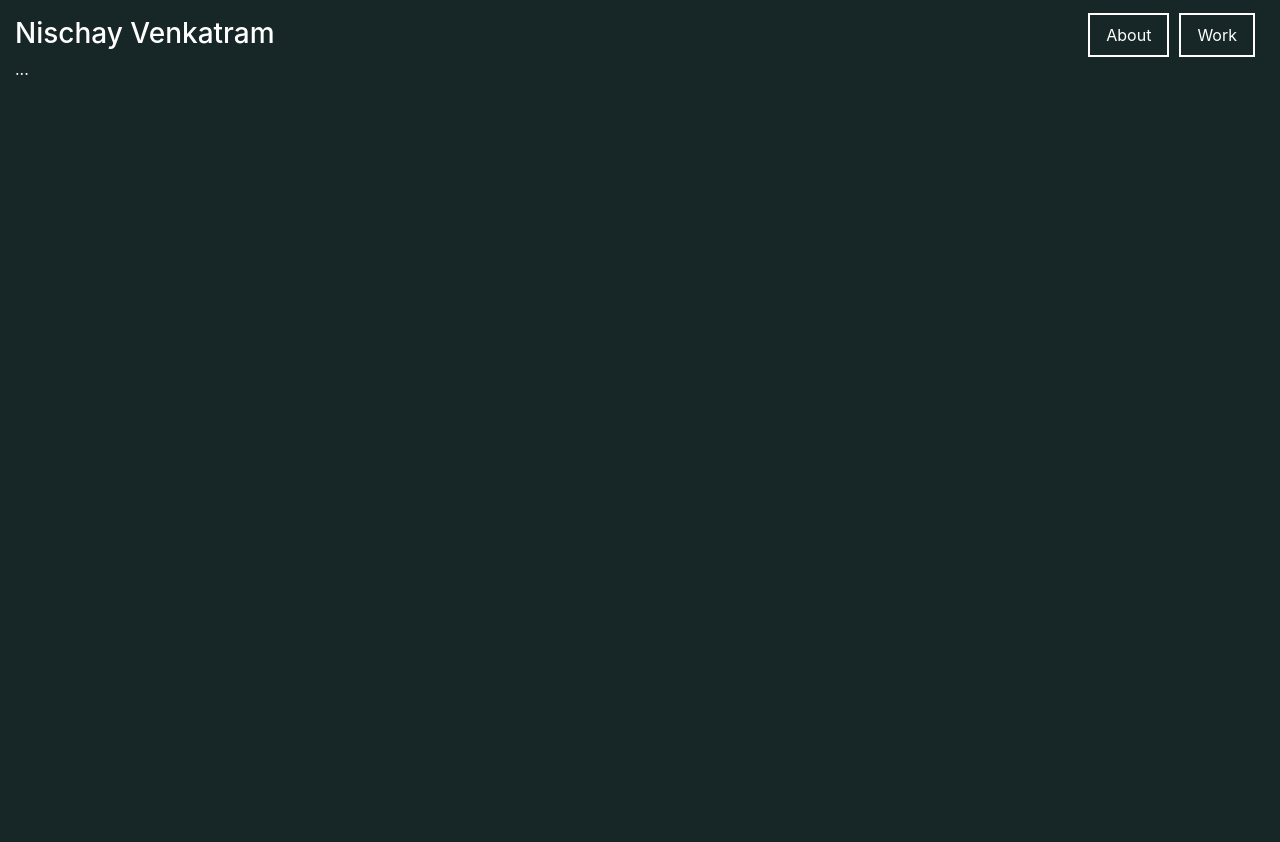
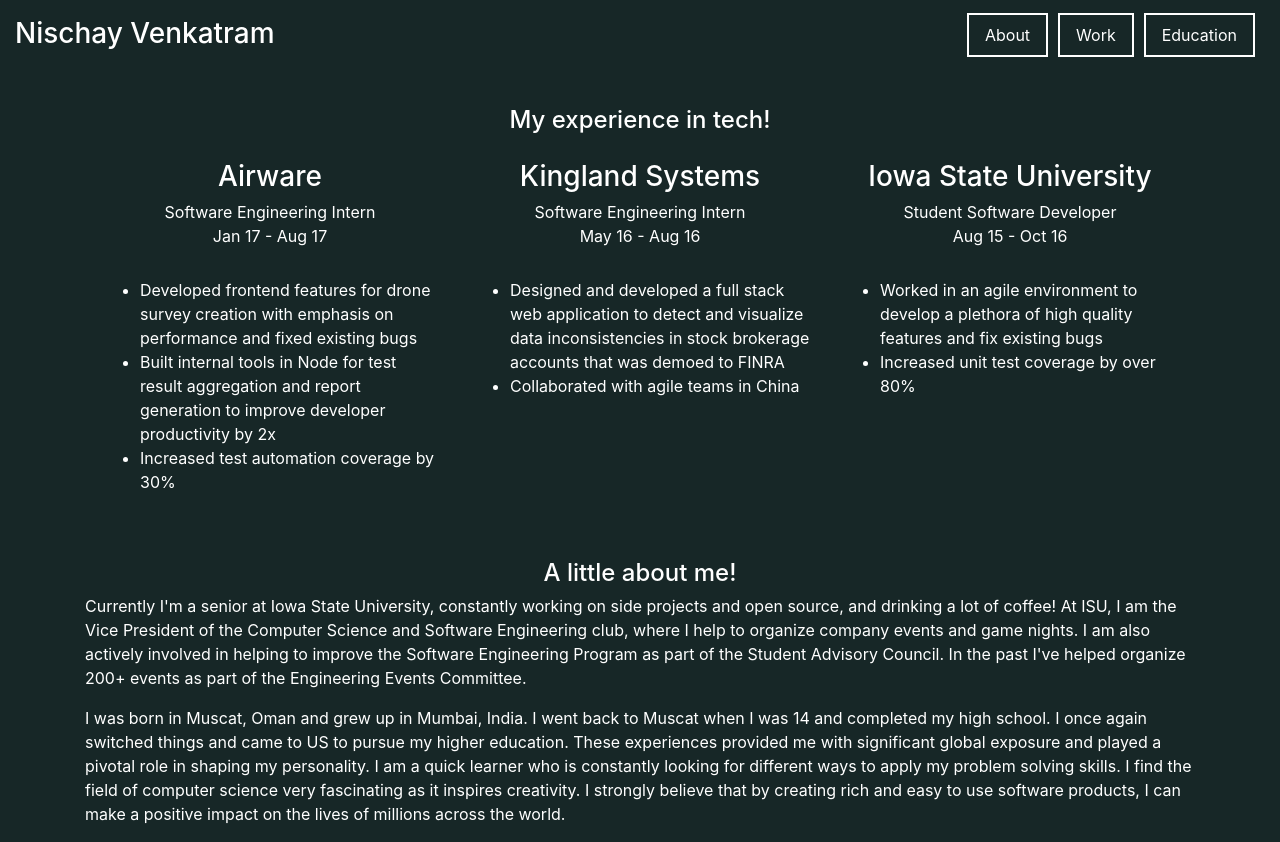
Before and after one commit to nischayv/personal-website, a plain HTML site: page index.html in a window 1280 px wide. Both pictures are taken after a click on the tab "Work". Before the commit the page ends 800 px from the top, so only its background shows below. Drawn offline with nearby package versions, Linux system fonts and the light colour scheme.

Commit message:
work tab

```diff
--- a/index.css
+++ b/index.css
@@ -13,3 +13,19 @@
     color: white!important;
     background-color: #172727!important;
 }
+
+.tab-container{
+    padding-top: 50px;
+}
+
+.tab-container{
+    padding-top: 50px;
+}
+
+#jobs-container {
+    padding-top: 20px;
+}
+
+.duties {
+    padding-top: 30px;
+}
--- a/index.html
+++ b/index.html
@@ -21,13 +21,82 @@
                 <li class="nav-item">
                     <a class="nav-link" id="pills-work-tab" data-toggle="pill" href="#pills-work" role="tab" aria-controls="pills-work" aria-expanded="true">Work</a>
                 </li>
+                <li class="nav-item">
+                    <a class="nav-link" id="pills-education-tab" data-toggle="pill" href="#pills-education" role="tab" aria-controls="pills-education" aria-expanded="true">Education</a>
+                </li>
             </ul>
         </div>
     </div>
 
     <div class="tab-content" id="pills-tabContent">
-        <div class="tab-pane fade show active" id="pills-about" role="tabpanel" aria-labelledby="pills-about-tab">...</div>
-        <div class="tab-pane fade" id="pills-work" role="tabpanel" aria-labelledby="pills-work-tab">...</div>
+        <!--About-->
+        <div class="tab-pane fade show active" id="pills-about" role="tabpanel" aria-labelledby="pills-about-tab">
+            <div id="about-container" class="tab-container container d-flex flex-column align-items-center">
+                <h4>A little about me!</h4>
+                <p>Currently I'm a senior at Iowa State University, constantly working on side projects and open source, and drinking a lot of coffee!
+                At ISU, I am the Vice President of the Computer Science and Software Engineering club, where I help to organize company events and game nights.
+                I am also actively involved in helping to improve the Software Engineering Program as part of the Student Advisory Council. In the past I've helped
+                organize 200+ events as part of the Engineering Events Committee.</p>
+                <p>I was born in Muscat, Oman and grew up in Mumbai, India. I went back to Muscat when I was 14 and completed my high school. I once again switched things and came to US to pursue my higher education. These experiences provided me with significant global exposure and played a pivotal role in shaping my personality. I am a quick learner who is constantly looking for different ways to apply my problem solving skills. I find the field of computer science very fascinating as it inspires creativity. I strongly believe that by creating rich and easy to use software products, I can make a positive impact on the lives of millions across the world.</p>
+            </div>
+        </div>
+
+        <!--Work-->
+        <div class="tab-pane fade" id="pills-work" role="tabpanel" aria-labelledby="pills-work-tab">
+            <div id="work-container" class="tab-container container d-flex flex-column align-items-center">
+                <h4>My experience in tech!</h4>
+            </div>
+            <div id="jobs-container" class="container d-flex flex-row align-items-stretch">
+                <div class="col-4  d-flex flex-column align-items-center">
+                    <h3>Airware</h3>
+                    <span>Software Engineering Intern</span>
+                    <span>Jan 17 - Aug 17</span>
+                    <div class="duties">
+                        <ul>
+                            <li> Developed frontend features for drone survey creation with emphasis on performance and fixed existing bugs </li>
+                            <li>  Built internal tools in Node for test result aggregation and report generation to improve developer productivity by 2x </li>
+                            <li> Increased test automation coverage by 30% </li>
+                        </ul>
+                    </div>
+                </div>
+                <div class="col-4 d-flex flex-column align-items-center">
+                    <h3>Kingland Systems</h3>
+                    <span>Software Engineering Intern</span>
+                    <span>May 16 - Aug 16</span>
+                    <div class="duties">
+                        <ul>
+                            <li> Designed and developed a full stack web application to detect and visualize data inconsistencies in stock brokerage accounts that was demoed to FINRA </li>
+                            <li> Collaborated with agile teams in China </li>
+                        </ul>
+                    </div>
+                </div>
+                <div class="col-4 d-flex flex-column align-items-center">
+                    <h3>Iowa State University</h3>
+                    <span>Student Software Developer</span>
+                    <span>Aug 15 - Oct 16</span>
+                    <div class="duties">
+                        <ul>
+                            <li>  Worked in an agile environment to develop a plethora of high quality features and fix existing bugs </li>
+                            <li>  Increased unit test coverage by over 80%  </li>
+                        </ul>
+                    </div>
+                </div>
+            </div>
+        </div>
+
+
+        <!--Education-->
+        <div class="tab-pane fade show active" id="pills-education" role="tabpanel" aria-labelledby="pills-education-tab">
+            <div id="education-container" class="tab-container container d-flex flex-column align-items-center">
+                <h4>A little about me!</h4>
+                <p>Currently I'm a senior at Iowa State University, constantly working on side projects and open source, and drinking a lot of coffee!
+                    At ISU, I am the Vice President of the Computer Science and Software Engineering club, where I help to organize company events and game nights.
+                    I am also actively involved in helping to improve the Software Engineering Program as part of the Student Advisory Council. In the past I've helped
+                    organize 200+ events as part of the Engineering Events Committee.</p>
+                <p>I was born in Muscat, Oman and grew up in Mumbai, India. I went back to Muscat when I was 14 and completed my high school. I once again switched things and came to US to pursue my higher education. These experiences provided me with significant global exposure and played a pivotal role in shaping my personality. I am a quick learner who is constantly looking for different ways to apply my problem solving skills. I find the field of computer science very fascinating as it inspires creativity. I strongly believe that by creating rich and easy to use software products, I can make a positive impact on the lives of millions across the world.</p>
+            </div>
+        </div>
+
     </div>
 </div>
 
```
